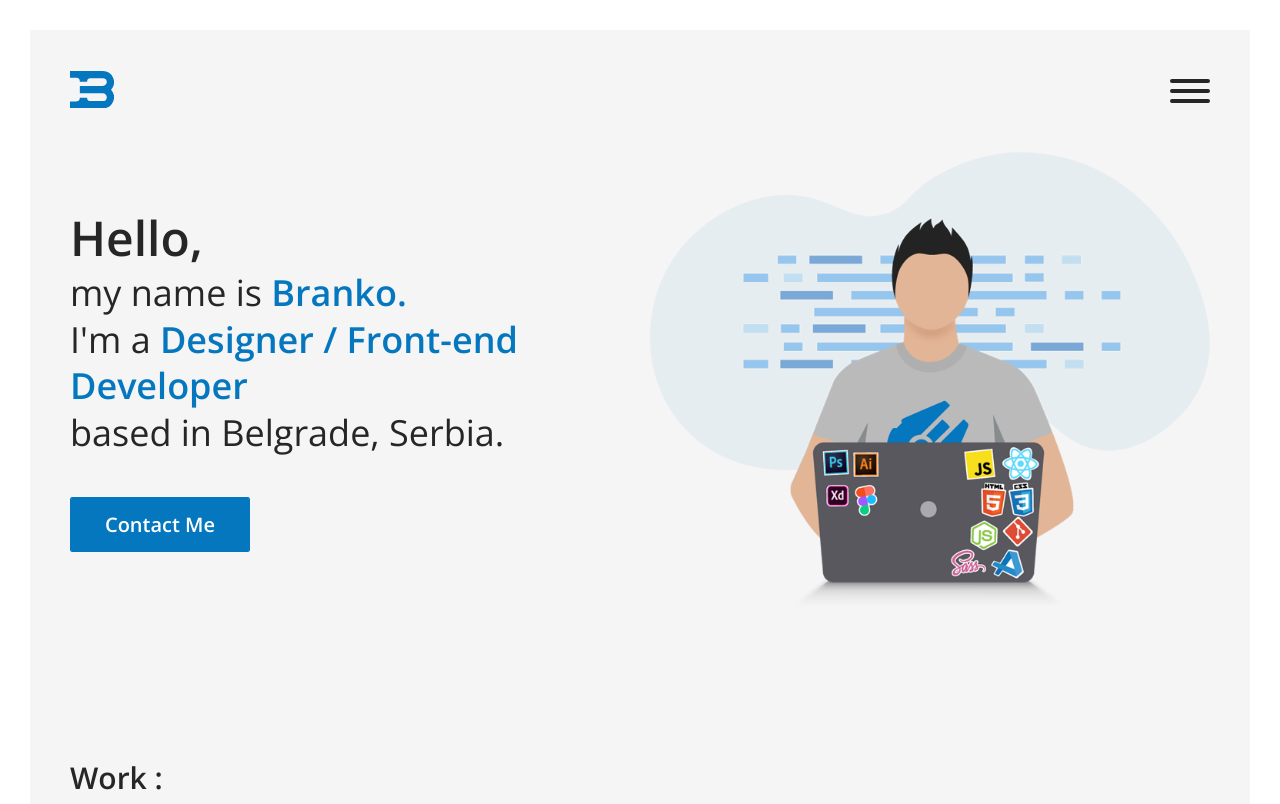
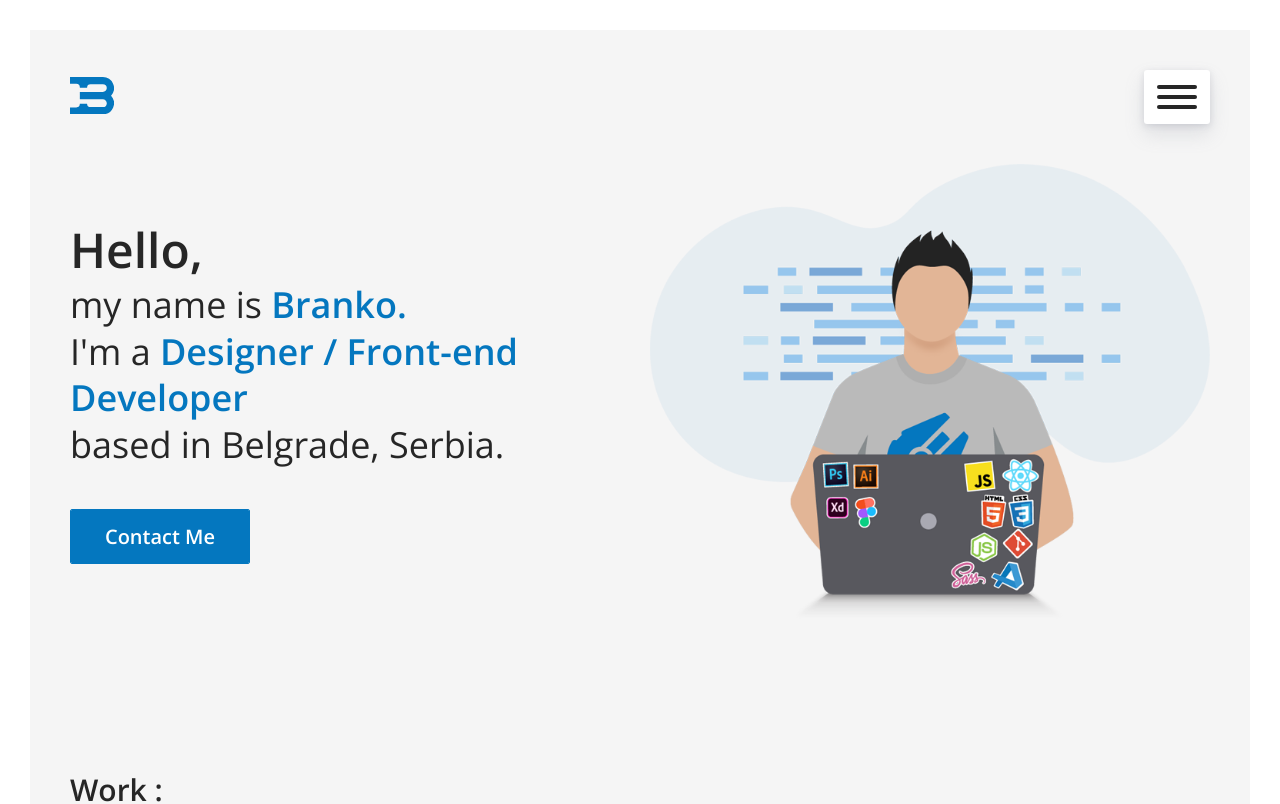
Before and after one commit to io62s/portfolio, a React (Create React App) app: page / in a window 1280 px wide. Shown: the top 804 px of the page. Built offline with nearby package versions, Linux system fonts and the light colour scheme.

Commit message:
nav style updt

```diff
--- a/src/styles/HeaderStyles.js
+++ b/src/styles/HeaderStyles.js
@@ -77,6 +77,13 @@ const Burger = styled.div`
 
 const Nav = styled.div`
   ${flex("row", "flex-end")}
+  padding: .5rem 1.3rem;
+  -webkit-box-shadow: 0 2px 6px rgba(134, 141, 155, 0.25),
+    0 10px 20px rgba(134, 141, 155, 0.2);
+  box-shadow: 0 2px 6px rgba(134, 141, 155, 0.25),
+    0 10px 20px rgba(134, 141, 155, 0.2);
+  background-color: white;
+  border-radius: 3px;
 
   .nav-links {
     width: 0;
@@ -88,7 +95,7 @@ const Nav = styled.div`
   }
   .nav-links.open {
     width: 30rem;
-    padding-right: 2rem;
+    padding: 0 2rem;
     opacity: 1;
   }
   .nav-links .menu-links {
@@ -96,9 +103,9 @@ const Nav = styled.div`
     ${flex("row", "center")}
     height: 100%;
     padding: 1rem 0;
-    font-size: 1.6rem;
-    font-weight: 700;
-    text-transform: uppercase;
+    font-size: 1.8rem;
+    font-weight: 600;
+    text-transform: capitalize;
     text-decoration: none;
     color: ${black};
     cursor: pointer;
@@ -111,7 +118,7 @@ const Nav = styled.div`
     color: ${mainColor};
   }
 
-  .nav-links .menu-links::after {
+  /* .nav-links .menu-links::after {
     content: "";
     display: block;
     position: absolute;
@@ -124,15 +131,14 @@ const Nav = styled.div`
   }
   .nav-links .menu-links:hover::after {
     width: 100%;
-  }
-
+  } */
   @media screen and (max-width: 500px) {
     .nav-links {
       margin-right: 0rem;
     }
     .nav-links.open {
       width: 20rem;
-      padding-right: 1rem;
+      padding: 0 1rem 0 0;
     }
     .nav-links .menu-links {
       font-size: 1.2rem;
```
